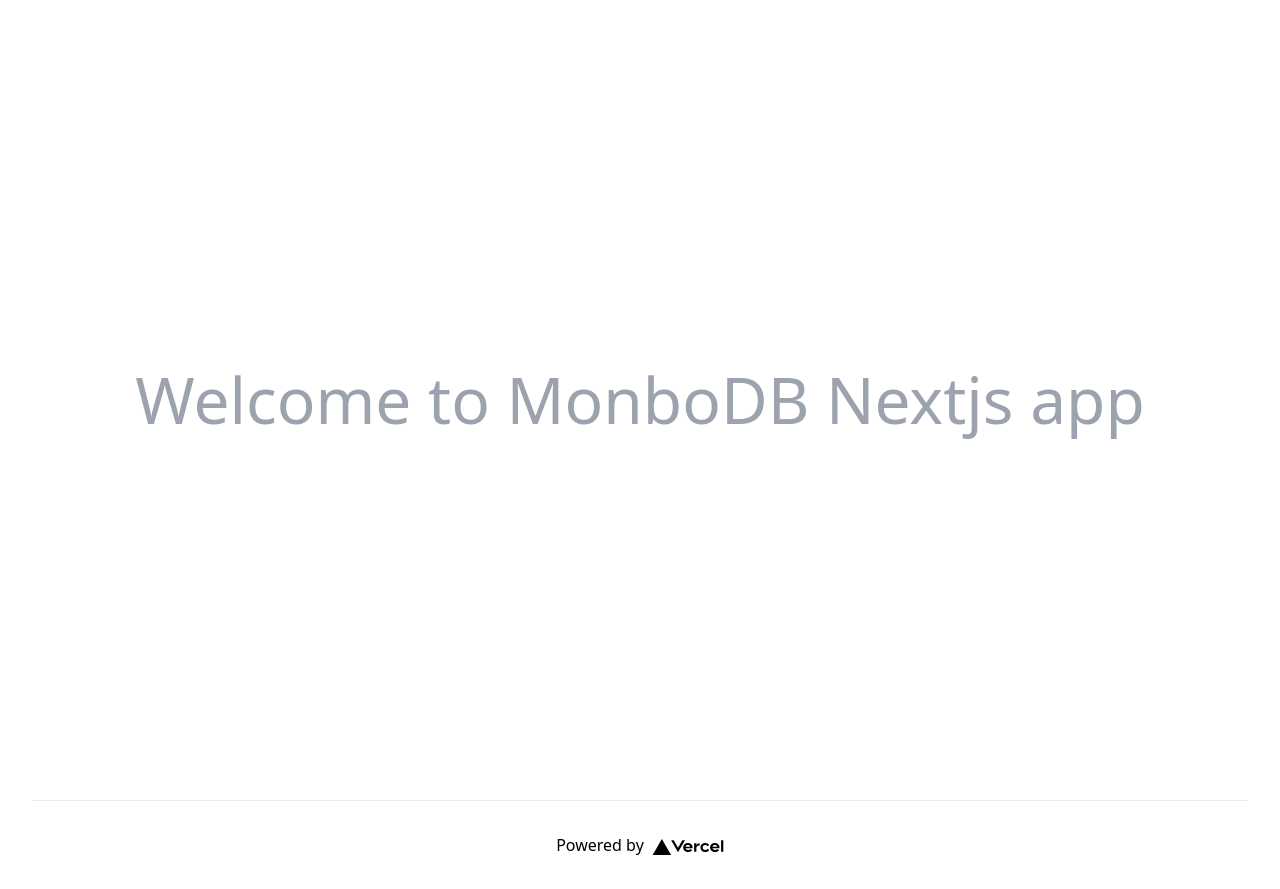
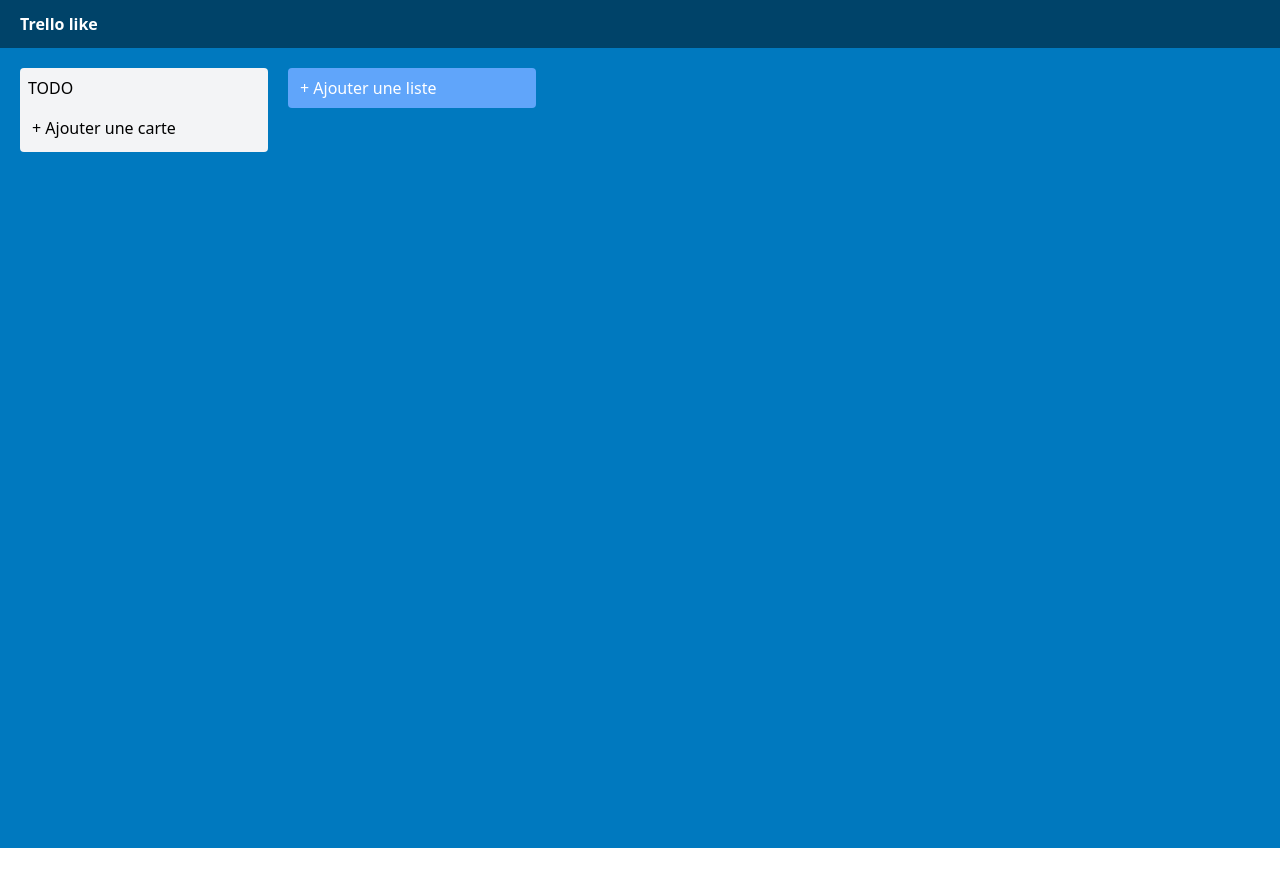
Before and after one commit to h4cktion/next-test-app, a Next.js app: page / in a window 1280 px wide. After the commit the page ends 848 px from the top, so only its background shows below. Built offline with nearby package versions, Linux system fonts and the light colour scheme.

Commit message:
start create trello like

```diff
--- /dev/null
+++ b/components/card.js
@@ -0,0 +1,12 @@
+export default function Card({ title }) {
+  return (
+    <div className="w-1/5 bg-gray-100 p-2 rounded">
+      <h2 className="mb-3">{title}</h2>
+      <div className="w-full">
+        <span className="hover:bg-gray-200 block p-1">
+          + Ajouter une carte
+        </span>
+      </div>
+    </div>
+  );
+}
--- /dev/null
+++ b/components/header.js
@@ -0,0 +1,7 @@
+// import React from 'react';
+
+export default function Header() {
+  return <div className="w-full h-12 bg-header-blue text-white flex px-5 items-center">
+      <h3 className="font-bold ">Trello like</h3>
+  </div>;
+}
--- /dev/null
+++ b/components/layout.js
@@ -0,0 +1,10 @@
+import Header from "./header";
+
+export default function Layout({ children }) {
+    return (
+      <>
+        <Header />
+        <main>{children}</main>
+      </>
+    )
+  }
--- a/pages/_app.js
+++ b/pages/_app.js
@@ -1,7 +1,12 @@
-import '../styles/globals.css'
+import Layout from "../components/layout";
+import "../styles/globals.css";
 
 function MyApp({ Component, pageProps }) {
-  return <Component {...pageProps} />
+  return (
+    <Layout>
+      <Component {...pageProps} />
+    </Layout>
+  );
 }
 
-export default MyApp
+export default MyApp;
--- a/pages/index.js
+++ b/pages/index.js
@@ -1,36 +1,29 @@
 import Head from 'next/head'
 import Image from 'next/image'
 import styles from '../styles/Home.module.css'
+import Link from 'next/link';
+import Card from '../components/card';
 
 export default function Home() {
+
+  const taches = {
+    title: 'create multiple cards'
+  };
+
   return (
-    <div className={styles.container}>
+    <div className="h-screen w-full bg-bgBlue">
       <Head>
-        <title>Next app With MonboDB</title>
+        <title>Trello like</title>
         <meta name="description" content="Generated by create next app" />
         <link rel="icon" href="/favicon.ico" />
       </Head>
 
-      <main className={`${styles.main}`} >
-        <h1 className={`${styles.title} text-gray-400`}>
-          Welcome to MonboDB Nextjs app
-        </h1>
+      <main className="p-5 flex gap-5" >
 
-
+      <Card title='TODO' taches={taches}/>
+       <div className='w-1/5 bg-blue-400 rounded h-10 px-3 flex items-center hover:bg-blue-300 text-white'>+ Ajouter une liste</div>
       </main>
 
-      <footer className={styles.footer}>
-        <a
-          href="https://vercel.com?utm_source=create-next-app&utm_medium=default-template&utm_campaign=create-next-app"
-          target="_blank"
-          rel="noopener noreferrer"
-        >
-          Powered by{' '}
-          <span className={styles.logo}>
-            <Image src="/vercel.svg" alt="Vercel Logo" width={72} height={16} />
-          </span>
-        </a>
-      </footer>
     </div>
   )
 }
--- /dev/null
+++ b/pages/user.js
@@ -0,0 +1,11 @@
+import Link from 'next/link';
+
+function user() {
+  return <div>user Setting
+     <Link href="/">
+          <a>Home</a>
+        </Link>
+  </div>;
+}
+
+export default user;
--- a/tailwind.config.js
+++ b/tailwind.config.js
@@ -4,7 +4,12 @@ module.exports = {
     "./components/**/*.{js,ts,jsx,tsx}",
   ],
   theme: {
-    extend: {},
+    extend: {
+      colors: {
+        "header-blue": "#004369",
+        "bgBlue": "#0079BF",
+     },
+    },
   },
   plugins: [],
 };
--- a/utils/mongodbConnect.js
+++ b/utils/mongodbConnect.js
@@ -3,16 +3,12 @@ import mongoose from "mongoose";
 const connection = {};
 
 async function dbConnect() {
-    console.log('ICI')
     if (connection.isConnected) return;
-    console.log('ICI2')
     const db = await mongoose.connect(process.env.MONGODB_URI, {
         useNewUrlParser: true,
         useUnifiedTopology: true,
     });
-    console.log('ICI3')
     connection.isConnected = db.connections[0].readyState;
-    console.log('DB connected:', connection.isConnected);
 };
 
 export default dbConnect;
```
Also changed, not shown: pages/api/client/[id].js (added).
